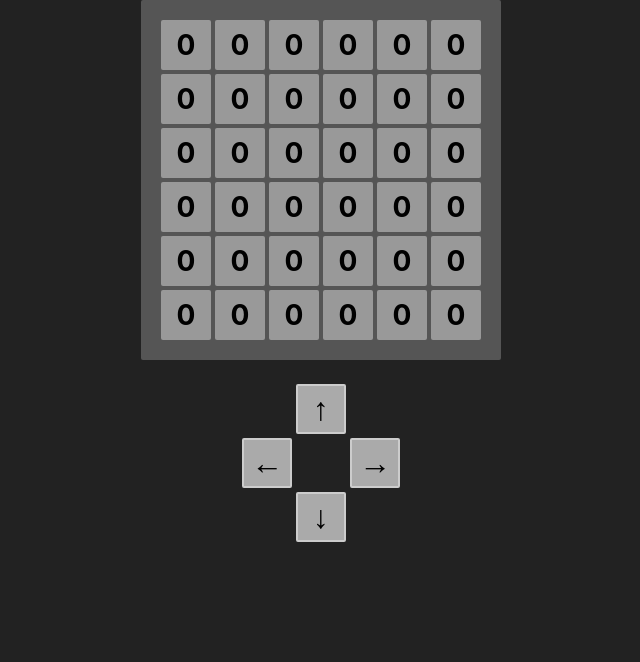
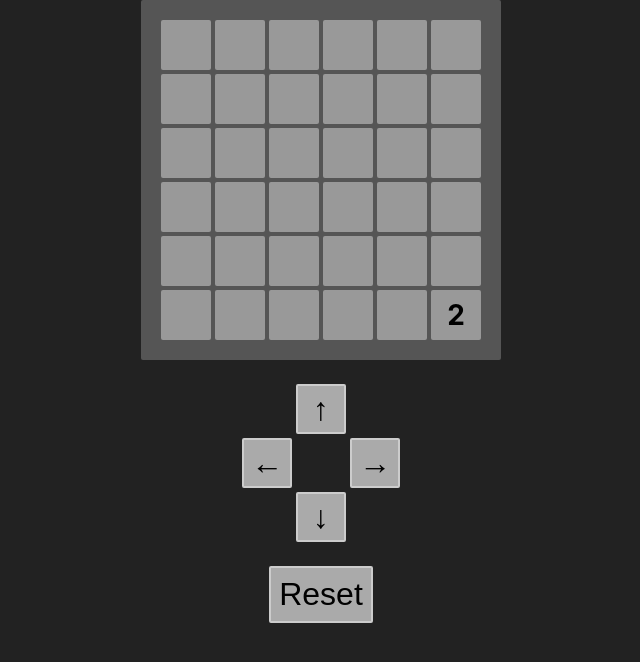
Before and after one commit to iagoqo/game2048, a React (Create React App) app: page / in a window 1280 px wide. Shown: the top 662 px of the page, without its empty margins (319-959 px from the left). Built offline with nearby package versions, Linux system fonts and the light colour scheme.

Commit message:
feat: add random twos

```diff
--- a/package.json
+++ b/package.json
@@ -10,6 +10,7 @@
     "@types/node": "^16.7.13",
     "@types/react": "^18.0.0",
     "@types/react-dom": "^18.0.0",
+    "lodash": "^4.17.21",
     "react": "^18.2.0",
     "react-dom": "^18.2.0",
     "react-scripts": "5.0.1",
@@ -41,6 +42,7 @@
     ]
   },
   "devDependencies": {
+    "@types/lodash": "^4.14.192",
     "@types/styled-components": "^5.1.26"
   }
 }
--- a/src/App.tsx
+++ b/src/App.tsx
@@ -1,98 +1,80 @@
-import React, { useState } from "react";
+import React, { useCallback, useState } from "react";
 import "./App.css";
-import styled, { css } from "styled-components";
-
-export const Container = styled.div`
-  display: flex;
-  flex-direction: column;
-  align-items: center;
-  gap: 24px;
-`;
-
-export const Grid = styled.div`
-  display: grid;
-  gap: 4px;
-  grid-template-columns: repeat(6, max-content);
-  grid-template-rows: repeat(6, max-content);
-  background-color: #555;
-  padding: 20px;
-  border-radius: 2px;
-`;
-
-export const Cell = styled.div<{ length?: number }>(
-  ({ length = 1 }) => css`
-    width: 50px;
-    height: 50px;
-    background: #999;
-    display: flex;
-    align-items: center;
-    justify-content: center;
-    border-radius: 2px;
-    font-weight: bold;
-
-    // Adjust font size based on number of digits
-    font-size: ${2 - length / 4}em;
-  `
-);
-
-export const ButtonContainer = styled.div`
-  display: grid;
-  grid-template-columns: repeat(3, max-content);
-  grid-template-rows: repeat(3, max-content);
-  grid-template-areas:
-    ". up ."
-    "left . right"
-    ". down .";
-  grid-gap: 4px;
-`;
-
-export const ArrowButton = styled.button<{
-  position: "up" | "down" | "left" | "right";
-}>(
-  ({ position }) => css`
-    padding: 0;
-    margin: 0;
-    grid-area: ${position};
-    background-color: #aaa;
-    border: 2px solid #ccc;
-    border-radius: 2px;
-    width: 50px;
-    height: 50px;
-    font-size: 2em;
-    cursor: pointer;
-
-    :hover,
-    :focus-visible {
-      box-shadow: 0px 0px 4px 0px #fff;
-      outline: none;
-    }
-
-    :active {
-      box-shadow: 0px 0px 8px 0px #fff;
-    }
-  `
-);
+import _ from "lodash";
+import {
+  ArrowButton,
+  ArrowButtonContainer,
+  Button,
+  Cell,
+  Container,
+  Grid,
+} from "./styles";
 
 const GRID_SIZE = 6;
 
+const addRandomTwo = (grid: number[][]) => {
+  const offsetRow = Math.floor(Math.random() * GRID_SIZE);
+  const offsetColumn = Math.floor(Math.random() * GRID_SIZE);
+
+  for (let i = 0; i < GRID_SIZE; i++) {
+    for (let j = 0; j < GRID_SIZE; j++) {
+      const row = (i + offsetRow) % GRID_SIZE;
+      const column = (j + offsetColumn) % GRID_SIZE;
+      if (grid[row][column] === 0) {
+        grid[row][column] = 2;
+        return grid;
+      }
+    }
+  }
+};
+
+const generateNewGrid = () => {
+  const grid: number[][] = new Array(GRID_SIZE)
+    .fill(null)
+    .map(() => new Array(GRID_SIZE).fill(0));
+  addRandomTwo(grid);
+  return grid;
+};
+
 function App() {
-  const [grid, setGrid] = useState<number[][]>(
-    new Array(GRID_SIZE).fill(null).map(() => new Array(GRID_SIZE).fill(0))
+  const [grid, setGrid] = useState<number[][]>(generateNewGrid());
+
+  const slide = useCallback(
+    (direction: "up" | "down" | "left" | "right") => {
+      const newGrid = _.cloneDeep(grid);
+      addRandomTwo(newGrid);
+      setGrid(newGrid);
+    },
+    [grid]
   );
+  const restart = useCallback(() => {
+    setGrid(generateNewGrid());
+  }, []);
 
   return (
     <Container>
       <Grid>
         {grid.map((row) =>
-          row.map((v) => <Cell length={`${v}`.length}>{v}</Cell>)
+          row.map((v) => <Cell length={`${v}`.length}>{v > 0 ? v : ""}</Cell>)
         )}
       </Grid>
-      <ButtonContainer>
-        <ArrowButton position="up">&uarr;</ArrowButton>
-        <ArrowButton position="left">&larr;</ArrowButton>
-        <ArrowButton position="right">&rarr;</ArrowButton>
-        <ArrowButton position="down">&darr;</ArrowButton>
-      </ButtonContainer>
+      <ArrowButtonContainer>
+        <ArrowButton position="up" onClick={() => slide("up")}>
+          &uarr;
+        </ArrowButton>
+        <ArrowButton position="left" onClick={() => slide("left")}>
+          &larr;
+        </ArrowButton>
+        <ArrowButton position="right" onClick={() => slide("right")}>
+          &rarr;
+        </ArrowButton>
+        <ArrowButton position="down" onClick={() => slide("down")}>
+          &darr;
+        </ArrowButton>
+      </ArrowButtonContainer>
+      <div>
+        <Button onClick={restart}>Reset</Button>
+      </div>
     </Container>
   );
 }
--- /dev/null
+++ b/src/styles.tsx
@@ -0,0 +1,77 @@
+import styled, { css } from "styled-components";
+
+export const Container = styled.div`
+  display: flex;
+  flex-direction: column;
+  align-items: center;
+  gap: 24px;
+`;
+
+export const Grid = styled.div`
+  display: grid;
+  gap: 4px;
+  grid-template-columns: repeat(6, max-content);
+  grid-template-rows: repeat(6, max-content);
+  background-color: #555;
+  padding: 20px;
+  border-radius: 2px;
+`;
+
+export const Cell = styled.div<{ length?: number }>(
+  ({ length = 1 }) => css`
+    width: 50px;
+    height: 50px;
+    background: #999;
+    display: flex;
+    align-items: center;
+    justify-content: center;
+    border-radius: 2px;
+    font-weight: bold;
+
+    // Adjust font size based on number of digits
+    font-size: ${2 - length / 4}em;
+  `
+);
+
+export const ArrowButtonContainer = styled.div`
+  display: grid;
+  grid-template-columns: repeat(3, max-content);
+  grid-template-rows: repeat(3, max-content);
+  grid-template-areas:
+    ". up ."
+    "left . right"
+    ". down .";
+  grid-gap: 4px;
+`;
+
+export const Button = styled.button`
+  padding: 8px;
+  margin: 0;
+  background-color: #aaa;
+  border: 2px solid #ccc;
+  border-radius: 2px;
+  font-size: 2em;
+  cursor: pointer;
+
+  :hover,
+  :focus-visible {
+    box-shadow: 0px 0px 4px 0px #fff;
+    outline: none;
+  }
+
+  :active {
+    box-shadow: 0px 0px 8px 0px #fff;
+  }
+`;
+
+export const ArrowButton = styled(Button)<{
+  position: "up" | "down" | "left" | "right";
+}>(
+  ({ position }) => css`
+    grid-area: ${position};
+    padding: 0;
+    width: 50px;
+    height: 50px;
+    font-size: 2em;
+  `
+);
```
Also changed, not shown: 1 other file (tests, documents, lock files or other folders).
